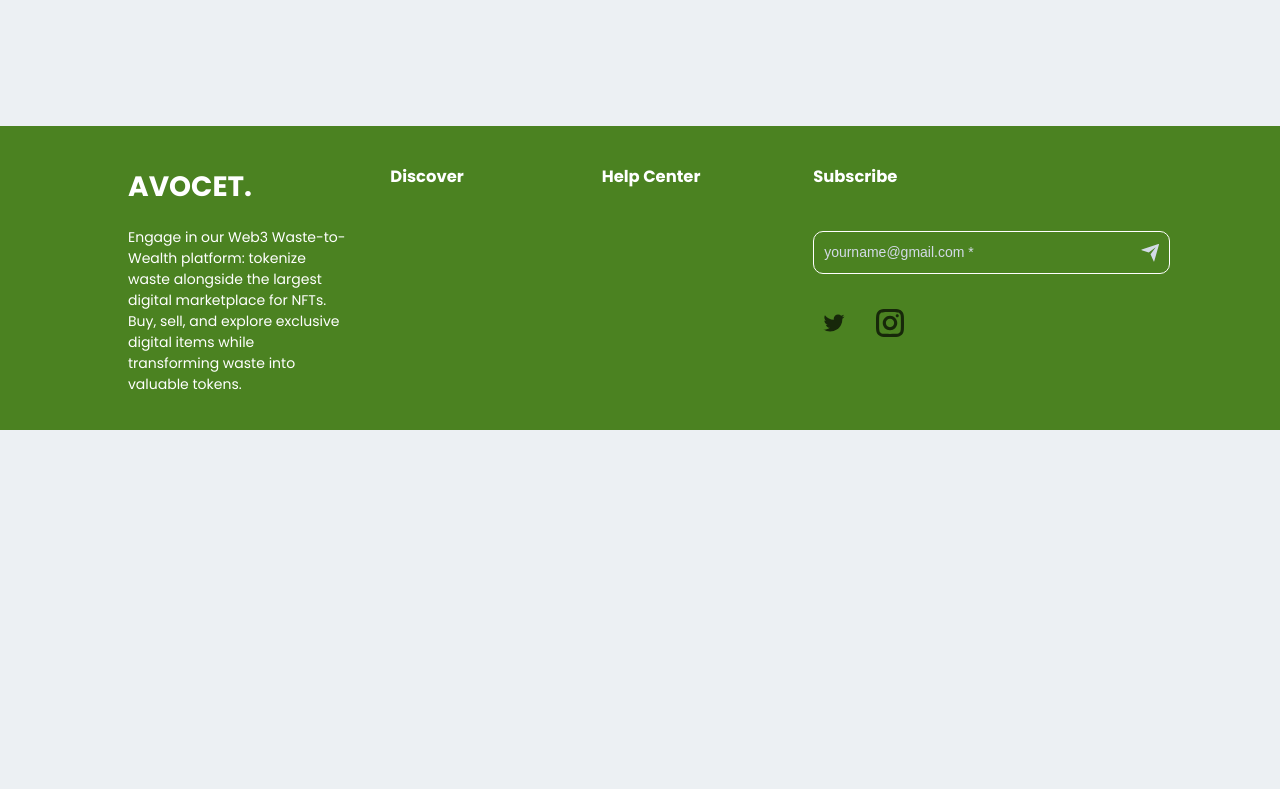
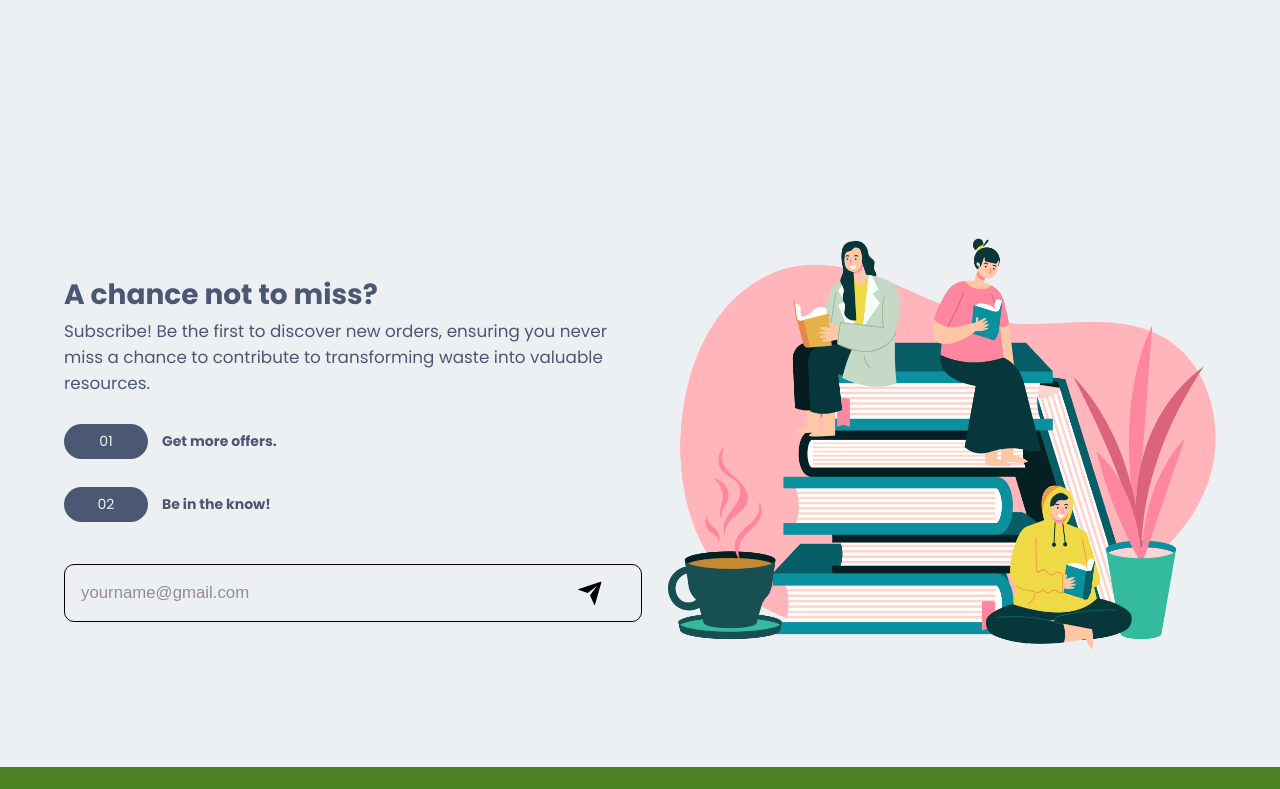
Before and after one commit to ameer017/avocet-frontend, a Next.js app: page / in a window 1280 px wide. Shown: the part 431-1220 px from the top of the page. Before the commit the page ends 861 px from the top, so only its background shows below. Built offline with nearby package versions, Linux system fonts and the light colour scheme.

Commit message:
subscribe

```diff
--- /dev/null
+++ b/components/Subscribe/Subscribe.jsx
@@ -0,0 +1,46 @@
+import React from "react";
+import { RiSendPlaneFill } from "react-icons/ri";
+import Image from "next/image";
+
+//INTERNAL IMPORT
+import Style from "./Subscribe.module.css";
+import images from "../../img";
+
+const Subscribe = () => {
+  return (
+    <div className={Style.subscribe}>
+      <div className={Style.subscribe_box}>
+        <div className={Style.subscribe_box_left}>
+          <h2>A chance not to miss?</h2>
+          <p>
+            Subscribe! Be the first to discover new orders, ensuring you never miss a chance to contribute to transforming waste into valuable resources.
+          </p>
+          <div className={Style.subscribe_box_left_box}>
+            <span>01</span>
+            <small>Get more offers.</small>
+          </div>
+          <div className={Style.subscribe_box_left_box}>
+            <span>02</span>
+            <small>Be in the know!</small>
+          </div>
+
+          <div className={Style.subscribe_box_left_input}>
+            <input type="email" placeholder="yourname@gmail.com" />
+            <RiSendPlaneFill className={Style.subscribe_box_left_input_icon} />
+          </div>
+        </div>
+
+        <div className={Style.subscribe_box_right}>
+          <Image
+            src={images.update}
+            alt="get update"
+            height={600}
+            width={800}
+          />
+        </div>
+      </div>
+    </div>
+  );
+};
+
+export default Subscribe;
--- /dev/null
+++ b/components/Subscribe/Subscribe.module.css
@@ -0,0 +1,113 @@
+.subscribe{
+    width: 100%;
+}
+
+.subscribe_box{
+    width: 80%;
+    margin: 0 auto;
+    padding:  8rem 0;
+
+    display: grid;
+    grid-template-columns: 1.5fr 2fr;
+    align-items: center;
+}
+
+.subscribe_box_left h2{
+    font-size: 3rem;
+    line-height: 0;
+}
+
+.subscribe_box p{
+    font-size: 1.2rem;
+}
+
+.subscribe_box_left_box{
+    display: flex;
+    align-items: center;
+    gap: 1rem;
+    margin-top: 2rem;
+}
+
+.subscribe_box_left_box small{
+    font-size: 1rem;
+    font-weight: 700;
+}
+
+.subscribe_box_left_box span{
+    background-color: var(--icons-color);
+    color: var(--main-bg-color);
+    padding: .5rem 1rem;
+    border-radius: 2rem;
+    width: 4rem;
+    text-align: center;
+}
+
+.subscribe_box_left_input{
+    margin-top: 3rem;
+    padding-inline: 10px;
+    padding-block: 10px;
+    width: 80%;
+    border-radius: 10px;
+    color: var(--main-bg-color);
+    border: 1px solid black;
+    display: flex;
+    align-items: center;
+    -webkit-border-radius: 10px;
+    -moz-border-radius: 10px;
+    -ms-border-radius: 10px;
+    -o-border-radius: 10px;
+}
+
+
+
+.subscribe_box_left_input input{
+    background-color: transparent;
+    border: 0;
+    outline: none;
+    width: 90%;
+    font-size: 1em;
+    color: #000;
+}
+
+.subscribe_box_left_input input::placeholder{
+    color: rgb(152, 139, 139);
+    font-size: 1.2rem;
+}
+
+.subscribe_box_left_input_icon{
+    font-size: 2rem;
+    color: black;
+}
+
+@media screen and (min-device-width: 320px) and (max-device-width: 768px){
+    .subscribe_box{
+        width: 90%;
+        grid-template-columns: 1fr;
+        gap: 4rem;
+    }
+    .subscribe_box_left_input{
+        width: 100%;
+        padding: 1rem;
+    }
+
+    .subscribe_box_left h2{
+        font-size: 2rem;
+    }
+}
+
+@media screen and (min-device-width: 768px) and (max-device-width: 1024px){
+    .subscribe_box{
+        width: 90%;
+        grid-template-columns: repeat(2, 1fr);
+        gap: 4rem;
+    }
+
+    .subscribe_box_left_input{
+        width: 100%;
+        padding: 1rem;
+    }
+
+    .subscribe_box_left h2{
+        font-size: 2rem;
+    }
+}
--- a/components/componentIndex.js
+++ b/components/componentIndex.js
@@ -1,5 +1,7 @@
 import Service from "./Service/Service";
 import Footer from "./Footer/Footer";
 import Slider from "./Slider/Slider";
+import Subscribe from "./Subscribe/Subscribe";
 
-export { Footer, Service, Slider };
+
+export { Footer, Service, Slider, Subscribe };
--- a/pages/index.js
+++ b/pages/index.js
@@ -1,10 +1,13 @@
-import { Service, Slider } from "../components/componentIndex";
+import { Service, Slider, Subscribe } from "../components/componentIndex";
 
 const Home = () => {
-  return <div>
-    <Service/>
-    {/* <Slider/> */}
-  </div>;
+  return (
+    <div>
+      <Service />
+      {/* <Slider/> */}
+      <Subscribe />
+    </div>
+  );
 };
 
 export default Home;
```
Also changed, not shown: img/envelope.jpg (added).
